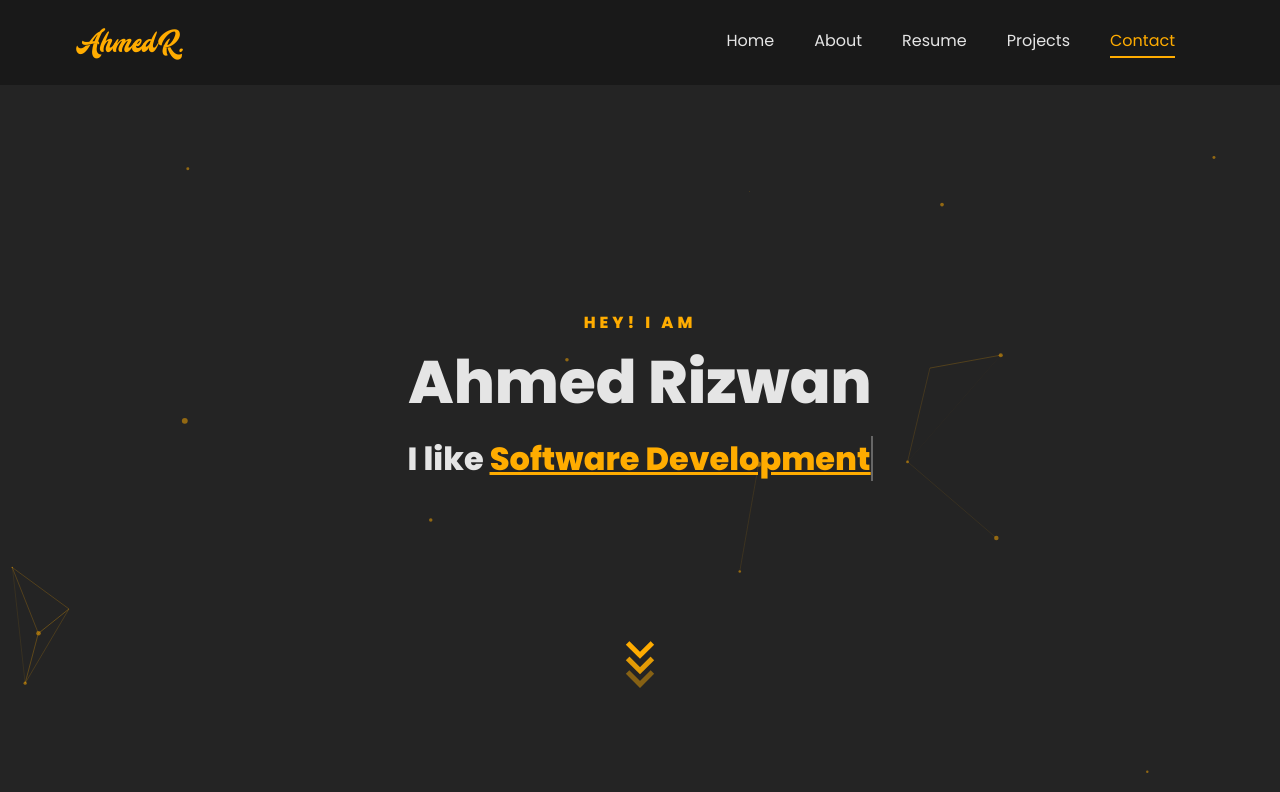
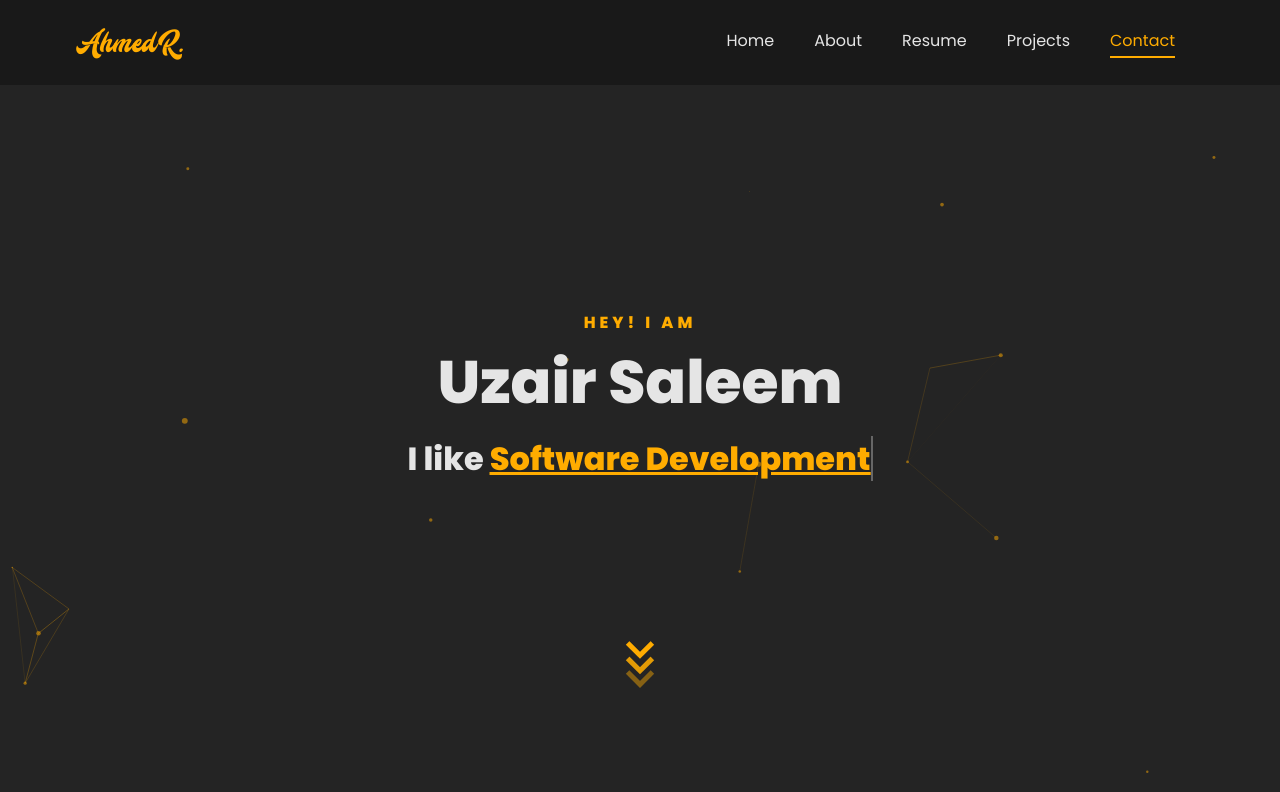
Before and after one commit to ahmedrizwan239/BasicPortfolio, a plain HTML site: page index.html in a window 1280 px wide. Shown: the top 792 px of the page. Drawn offline with Linux system fonts and the light colour scheme; animation ran at ten frames a second; files whose address does not match are found by name.

Commit message:
Dev changes

```diff
--- a/index.html
+++ b/index.html
@@ -57,7 +57,7 @@
 				<div class="col-lg-8 col-md-6 ftco-animate d-flex align-items-center">
 					<div class="text text-center">
 						<span class="subheading">Hey! I am</span>
-						<h1>Ahmed Rizwan</h1>
+						<h1>Uzair Saleem</h1>
 						<h2>I like
 							<span class="txt-rotate" data-period="2000"
 								data-rotate='[ "Coding.", "Software Development", "Problem Solving.", "Photography.", "Books."]'></span>
```
